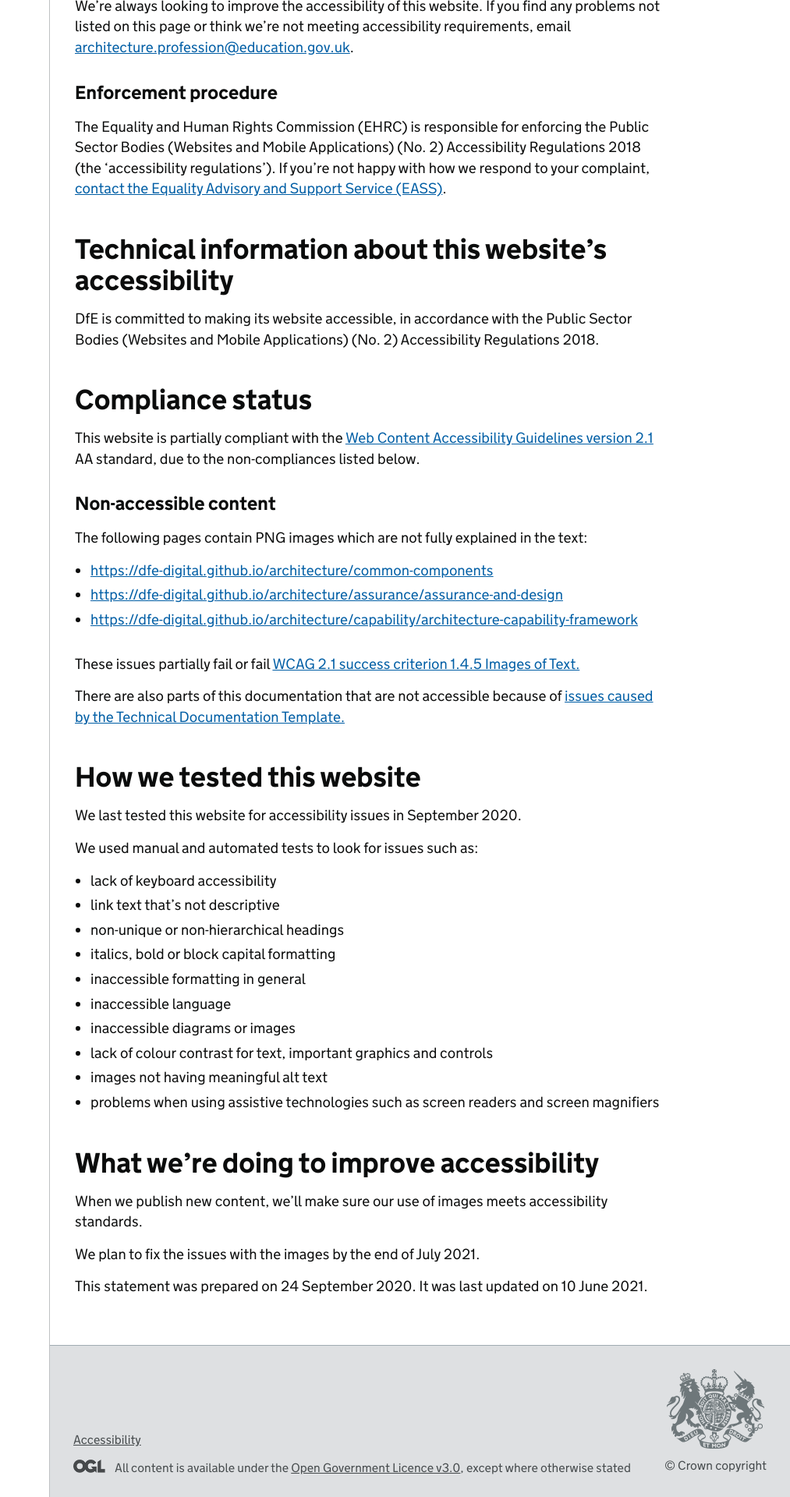
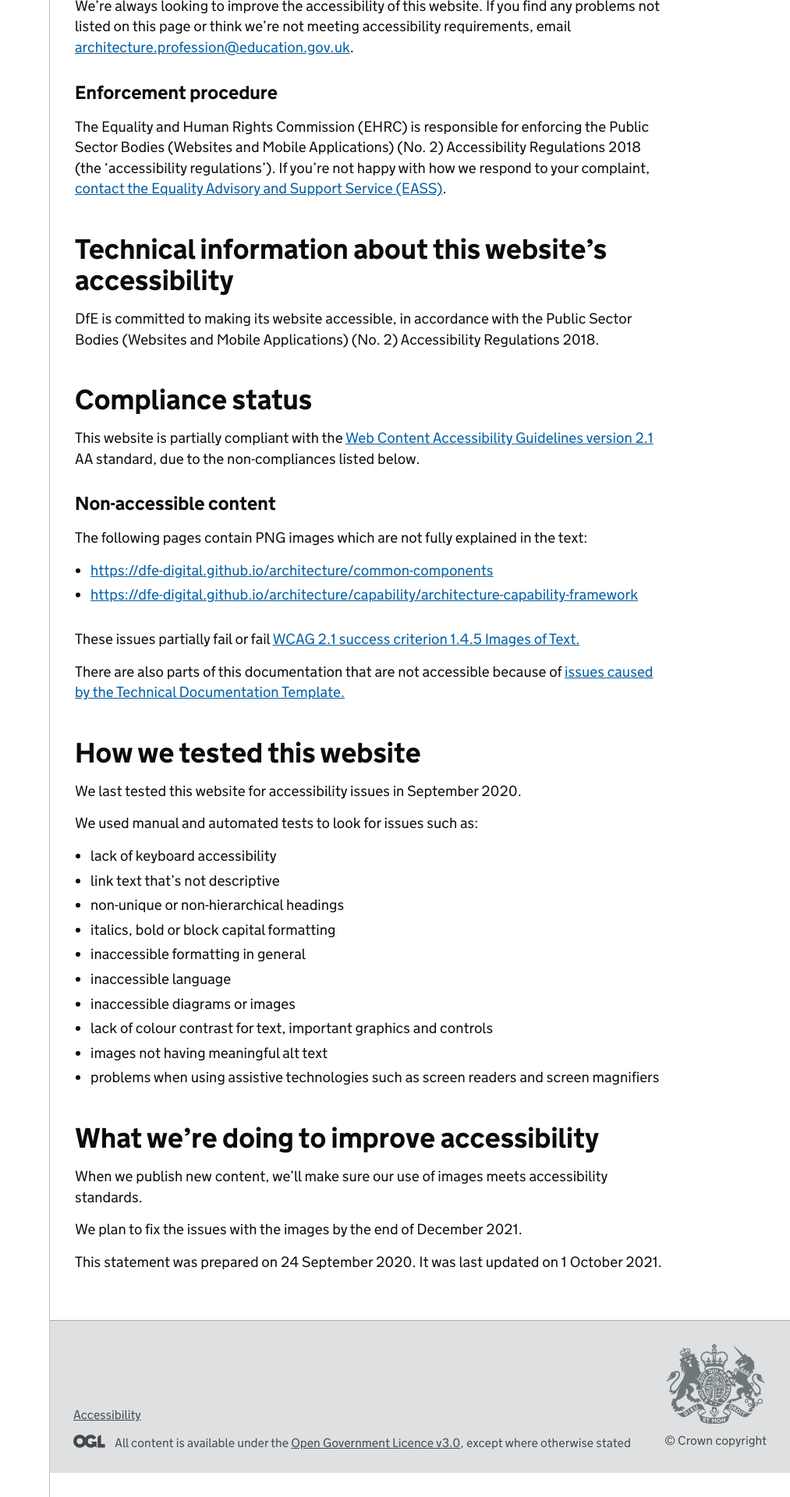
Before and after one commit to DFE-Digital/architecture, a Jekyll site: the page built from accessibility.md, in a window 1280 px wide. Shown: the part 1074-2994 px from the top of the page at 78% size, without its empty margins (267-1280 px from the left). Built offline with Jekyll 4.4.1, drawn with Linux system fonts in a browser that asks for light colours; our own code applies the rules of GitHub Pages for plain Markdown files.

Commit message:
Update links to design assurance page

```diff
--- a/accessibility.md
+++ b/accessibility.md
@@ -47,7 +47,6 @@ This website is partially compliant with the [Web Content Accessibility Guidelin
 The following pages contain PNG images which are not fully explained in the text:
 
 - [https://dfe-digital.github.io/architecture/common-components](https://dfe-digital.github.io/architecture/common-components)
-- [https://dfe-digital.github.io/architecture/assurance/assurance-and-design](https://dfe-digital.github.io/architecture/assurance/assurance-and-design)
 - [https://dfe-digital.github.io/architecture/capability/architecture-capability-framework](https://dfe-digital.github.io/architecture/capability/architecture-capability-framework)
 
 These issues partially fail or fail [WCAG 2.1 success criterion 1.4.5 Images of Text.](https://www.w3.org/TR/2008/WD-UNDERSTANDING-WCAG20-20081103/visual-audio-contrast-text-presentation.html)
@@ -75,6 +74,6 @@ We used manual and automated tests to look for issues such as:
 
 When we publish new content, we’ll make sure our use of images meets accessibility standards.
 
-We plan to fix the issues with the images by the end of July 2021.
+We plan to fix the issues with the images by the end of December 2021.
 
-This statement was prepared on 24 September 2020. It was last updated on 10 June 2021.
+This statement was prepared on 24 September 2020. It was last updated on 1 October 2021.
```
Also changed, not shown: index.md (+1 -1 lines), profession/architecture-profession.md (+1 -1 lines).
